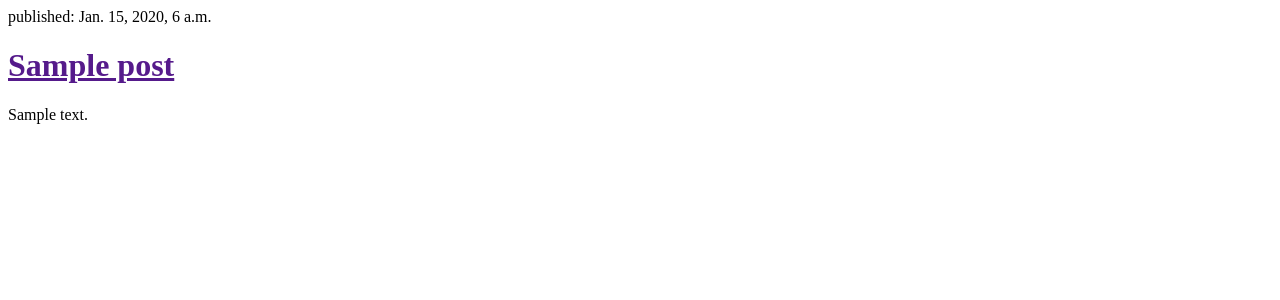
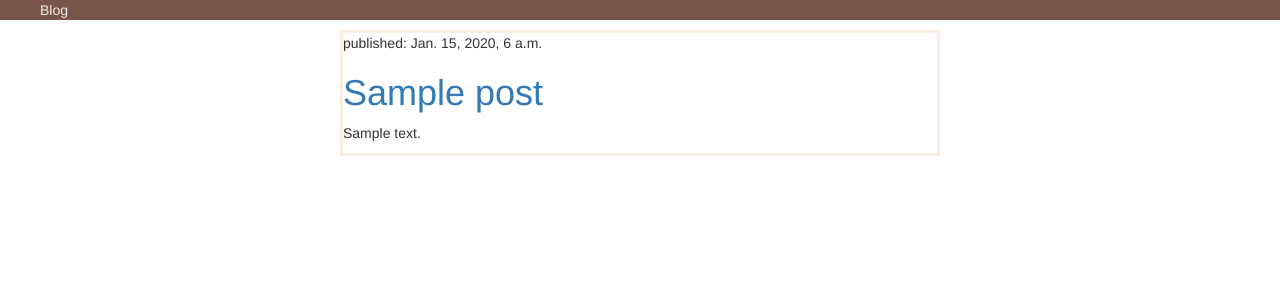
Before and after one commit to davidahines/djangoblog, a Django app: template blogengine/templates/blogengine/post_list.html in a window 1280 px wide. Shown: the top 300 px of the page. Run offline with Django 3.2, Linux system fonts and the light colour scheme; the template is opened without the code that fills it: values that come from a table or form of the project are taken from there, others are empty; tables that the repository leaves empty hold one stand-in row (values such as "Sample post"); some libraries are stand-ins or nearby versions.

Commit message:
Started working on a nav menu.

```diff
--- /dev/null
+++ b/blogengine/static/css/main.css
@@ -0,0 +1,16 @@
+#main {
+  max-width: 600px;
+  margin: 0 auto;
+  border-style: solid;
+  border-color: linen;
+}
+#top-nav{
+  width: 100%;
+  z-index: 999;
+  background-color: #795548;
+  color: #EFEBE9;
+
+}
+#top-nav-list{
+    list-style-type: none;
+}
--- a/blogengine/templates/blogengine/post_list.html
+++ b/blogengine/templates/blogengine/post_list.html
@@ -1,8 +1,19 @@
+<link rel="stylesheet" href="//maxcdn.bootstrapcdn.com/bootstrap/3.2.0/css/bootstrap.min.css">
+<link rel="stylesheet" href="//maxcdn.bootstrapcdn.com/bootstrap/3.2.0/css/bootstrap-theme.min.css">
+<link rel="stylesheet" href="/static/css/main.css">
 <html>
     <head>
         <title>DavidH's Blog</title>
     </head>
+
     <body>
+      <div id="top-nav">
+        <ul id="top-nav-list">
+          <li>Blog</li>
+        </ul>
+
+      </div>
+      <div id="main">
         {% for post in posts %}
           <div>
               <p>published: {{ post.published_date }}</p>
@@ -10,6 +21,6 @@
               <p>{{ post.text|linebreaks }}</p>
           </div>
         {% endfor %}
-
+      </div>
     </body>
 </html>
```
